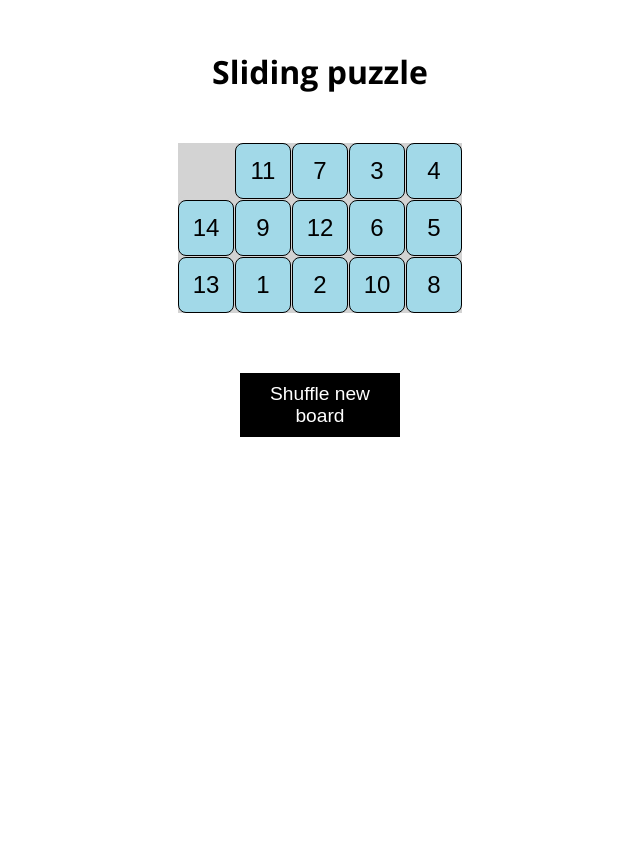
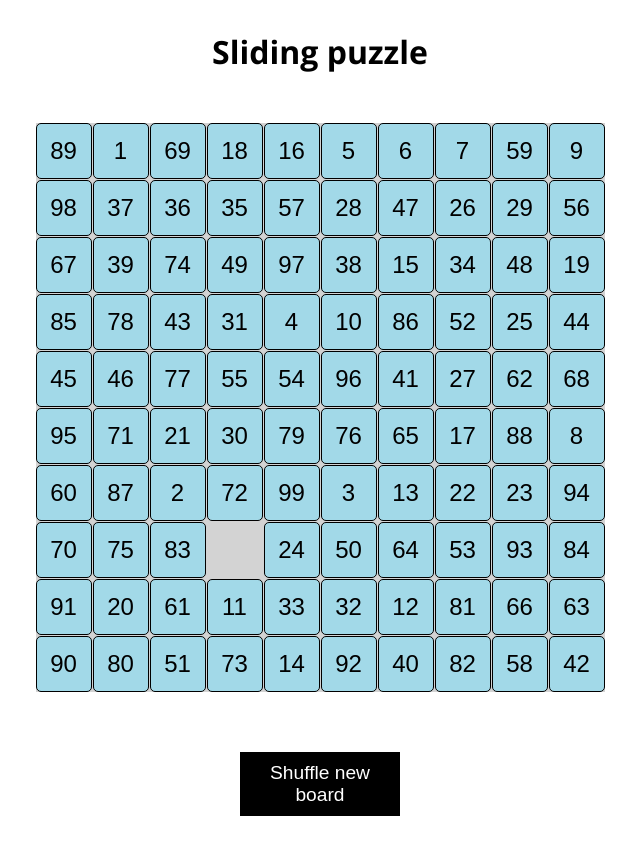
Before and after one commit to felix-odenhall/sliding-puzzle, a React (Create React App) app: page / in a window 1280 px wide. Shown: the top 854 px of the page, without its empty margins (320-960 px from the left). Before the commit the page ends 800 px from the top, so only its background shows below. Built offline with nearby package versions, Linux system fonts and the light colour scheme.

Commit message:
added @media to app to swap overflow based on landscape

```diff
--- a/src/App.tsx
+++ b/src/App.tsx
@@ -3,7 +3,12 @@ import { GameBoard } from "./components";
 import "./index.css";
 
 const SContainer = styled.main`
-  height: 80vh;
+  height: 90vh;
+  width: 100%;
+  overflow: hidden;
+  @media (orientation: landscape) {
+    overflow: visible;
+  }
 `;
 
 const SHeadLine1 = styled.h1`
@@ -11,7 +16,7 @@ const SHeadLine1 = styled.h1`
   font-weight: 700;
   text-align: center;
   font-size: 2rem;
-  margin-top: 50px;
+  margin-top: 30px;
 `;
 
 const App = () => {
--- a/src/components/PuzzleTile/PuzzleTile.tsx
+++ b/src/components/PuzzleTile/PuzzleTile.tsx
@@ -18,7 +18,7 @@ export const SPuzzleTile = styled.button<{ value: number }>`
   font-size: 1.5rem;
   font-weight: 500;
   border: ${({ value }) => (value !== 0 ? "1px solid black;" : "none")};
-  border-radius: 8px;
+  border-radius: 5px;
   pointer-events: ${({ value }) => (value !== 0 ? "auto" : "none")};
   cursor: ${({ value }) => (value !== 0 ? "pointer" : "not-allowed")};
 `;
--- a/src/constants/gameData.ts
+++ b/src/constants/gameData.ts
@@ -1,4 +1,4 @@
-export const initialRows = 3;
-export const initialColumns = 5;
+export const initialRows = 10;
+export const initialColumns = 10;
 export const tile_size =
   (initialRows * initialColumns) / 3 >= 5 ? "3.5rem" : "5rem";
```
